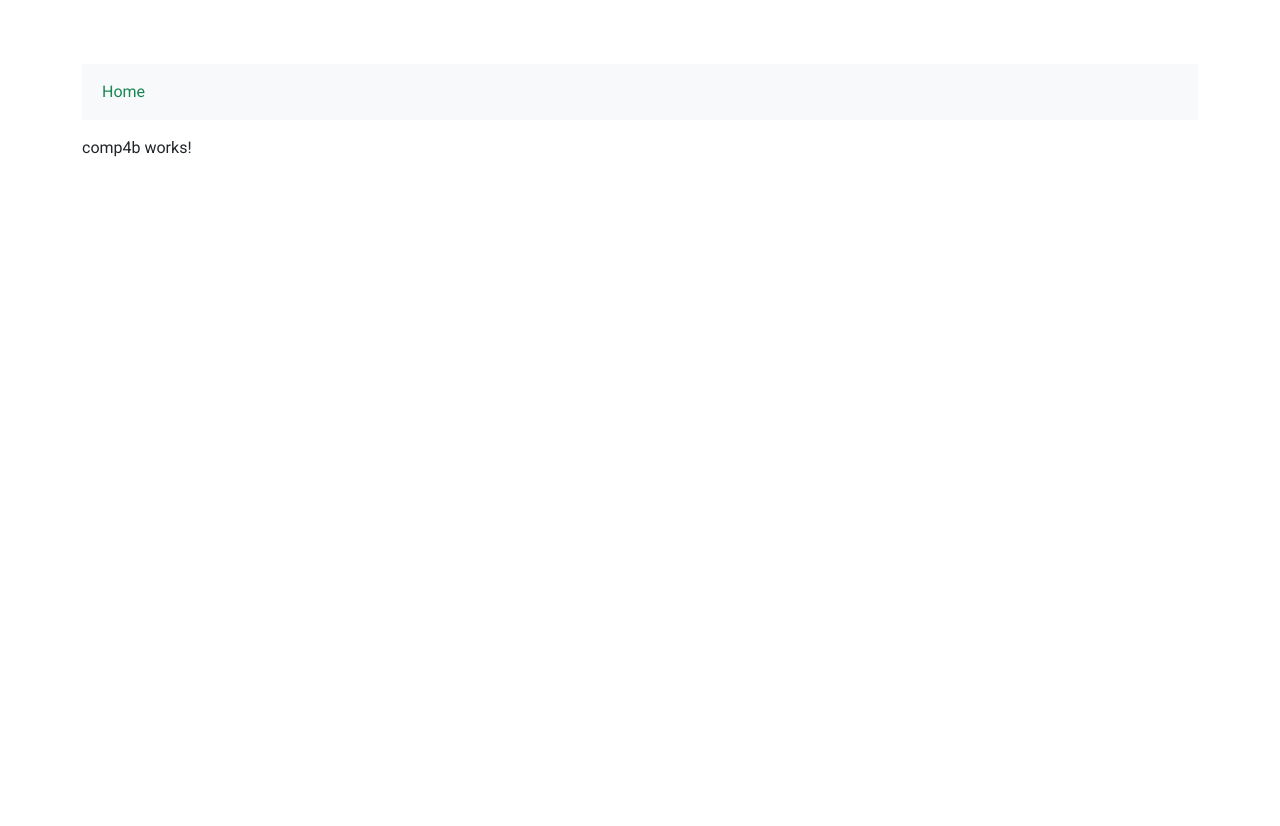
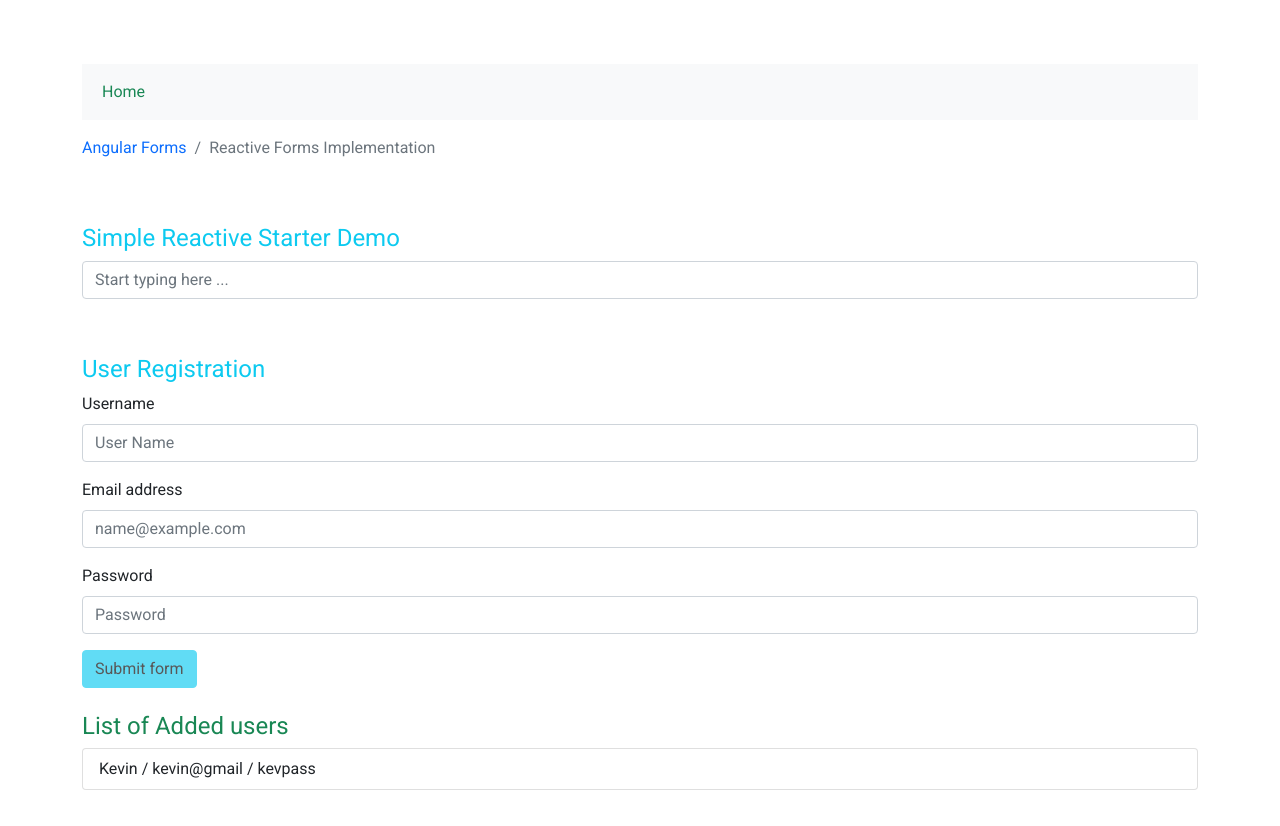
Before and after one commit to SagallaBrian/angular1, an Angular app: page /tut4b in a window 1280 px wide. Shown: the top 826 px of the page. Before the commit the page ends 800 px from the top, so only its background shows below. Built offline with nearby package versions, Linux system fonts and the light colour scheme.

Commit message:
Reactive and Template Driven Forms

```diff
--- a/src/app/comp4b/comp4b.component.html
+++ b/src/app/comp4b/comp4b.component.html
@@ -1 +1,93 @@
-<p>comp4b works!</p>
+<div>
+    <div class="pb-4">
+        <nav aria-label="breadcrumb">
+            <ol class="breadcrumb">
+                <li class="breadcrumb-item">
+                    <a routerLink="/tut4" routerLinkActive="active">Angular Forms</a>
+                </li>
+                <li class="breadcrumb-item active" aria-current="page">
+                    Reactive Forms Implementation
+                </li>
+            </ol>
+        </nav>
+    </div>
+    <div class="py-4">
+        <div class="mb-3">
+            <h4 class="fw-normal text-info">Simple Reactive Starter Demo</h4>
+            <input type="text" class="form-control" placeholder="Start typing here ..." [formControl]="myName"
+                required />
+            <p class="pt-3">
+                {{myName.value}}
+            </p>
+        </div>
+    </div>
+    <div>
+        <h4 class="fw-normal text-info">User Registration</h4>
+        <form [formGroup]="myprofileForm" (ngSubmit)="submit_fu2()" >
+            <div class="mb-3">
+                <label class="form-label">Username</label>
+                <input type="text" class="form-control" placeholder="User Name"
+                    formControlName="usrnameimp" required />
+                <div *ngIf="myprofileForm.controls.usrnameimp.invalid
+                    && (myprofileForm.controls.usrnameimp.dirty ||
+                    myprofileForm.controls.usrnameimp.touched)"
+                    class="alert alert-danger my-3">
+                    <div *ngIf="myprofileForm.controls.usrnameimp.errors?.required">
+                       User Name is required.
+                    </div>
+                    <div *ngIf="myprofileForm.controls.usrnameimp.errors?.minlength">
+                        Name must be at least 4 characters long.
+                    </div>
+                </div>
+            </div>
+
+            <div class="mb-3">
+                <label class="form-label">Email address</label>
+                <input type="email" class="form-control" placeholder="name@example.com"
+                    formControlName="usremailimp" required />
+                <div *ngIf="myprofileForm.controls.usremailimp.invalid
+                    && (myprofileForm.controls.usremailimp.dirty ||
+                    myprofileForm.controls.usremailimp.touched)"
+                    class="alert alert-danger my-3">
+                    <div *ngIf="myprofileForm.controls.usremailimp.errors?.required">
+                       Email is Required
+                    </div>
+                    <div *ngIf="myprofileForm.controls.usremailimp.errors?.minlength">
+                        Email must be at least 4 characters long.
+                    </div>
+                    <div *ngIf="myprofileForm.controls.usremailimp.errors?.email">
+                       Enter a Valid email
+                    </div>
+                </div>
+            </div>
+            <div class="mb-3">
+                <label for="uspas" class="form-label">Password</label>
+                <input type="password" class="form-control" placeholder="Password"
+                    formControlName="usrpassimp" required />
+            </div>
+            <div>
+                <button class="btn btn-info" [disabled]="!myprofileForm.valid"  type="submit">
+                    Submit form
+                </button>
+            </div>
+        </form>
+    </div>
+
+    <div *ngIf="myformsubmitted" class="my-3 alert alert-success">Form Submitted Successfully</div>
+
+
+    <div class="py-4">
+        <h4 class="fw-normal text-success">List of Added users</h4>
+
+        <ul class="list-group">
+            <li class="list-group-item" *ngFor="let userinfo of receivedarrays" >
+                {{userinfo.username}} /  {{userinfo.usremail}} /  {{userinfo.usrpass}}
+            </li>
+          </ul>
+
+    </div>
+
+
+
+
+</div>
--- a/src/app/comp4b/comp4b.component.ts
+++ b/src/app/comp4b/comp4b.component.ts
@@ -1,15 +1,59 @@
 import { Component, OnInit } from '@angular/core';
+import { FormGroup, FormControl, Validators } from "@angular/forms";
+import { LessonsService } from "../lessons.service";
+
 
 @Component({
-  selector: 'app-comp4b',
-  templateUrl: './comp4b.component.html',
-  styleUrls: ['./comp4b.component.css']
+    selector: 'app-comp4b',
+    templateUrl: './comp4b.component.html',
+    styleUrls: ['./comp4b.component.css'],
+    providers: [LessonsService]
+
 })
 export class Comp4bComponent implements OnInit {
 
-  constructor() { }
+    myName = new FormControl('');
+    receivedarrays: { username: string, usremail: string, usrpass: string }[] = [];
+    myformsubmitted: boolean = false;
 
-  ngOnInit(): void {
-  }
+    myprofileForm: FormGroup = new FormGroup({});
+
+
+    ngOnInit(): void {
+
+        this.myprofileForm = new FormGroup({
+            usrnameimp: new FormControl('', [
+                Validators.required,
+                Validators.minLength(4),
+            ]),
+            usremailimp: new FormControl('', [
+                Validators.required,
+                Validators.minLength(4),
+                Validators.email
+            ]),
+            usrpassimp: new FormControl('', [
+                Validators.required,
+                Validators.minLength(4),
+            ]),
+        });
+    }
+
+    submit_fu2() {
+        console.log(this.myprofileForm.value);
+        interface FormInterface {
+            usrnameimp: number,
+            usremailimp: string,
+            usrpassimp: string
+        }
+        let mydata: FormInterface = this.myprofileForm.value;
+        this.myadduser.addinfo(mydata);
+        this.myprofileForm.reset();
+        this.myformsubmitted = true;
+    }
+
+    constructor(private myadduser: LessonsService) {
+        this.receivedarrays = myadduser.getuserinfo();
+    }
+
 
 }
```
Also changed, not shown: src/app/app.module.ts (+15 -6 lines), src/app/comp4a/comp4a.module.ts (added, +17 -0 lines), src/app/comp4b/comp4b.module.ts (added, +17 -0 lines).
